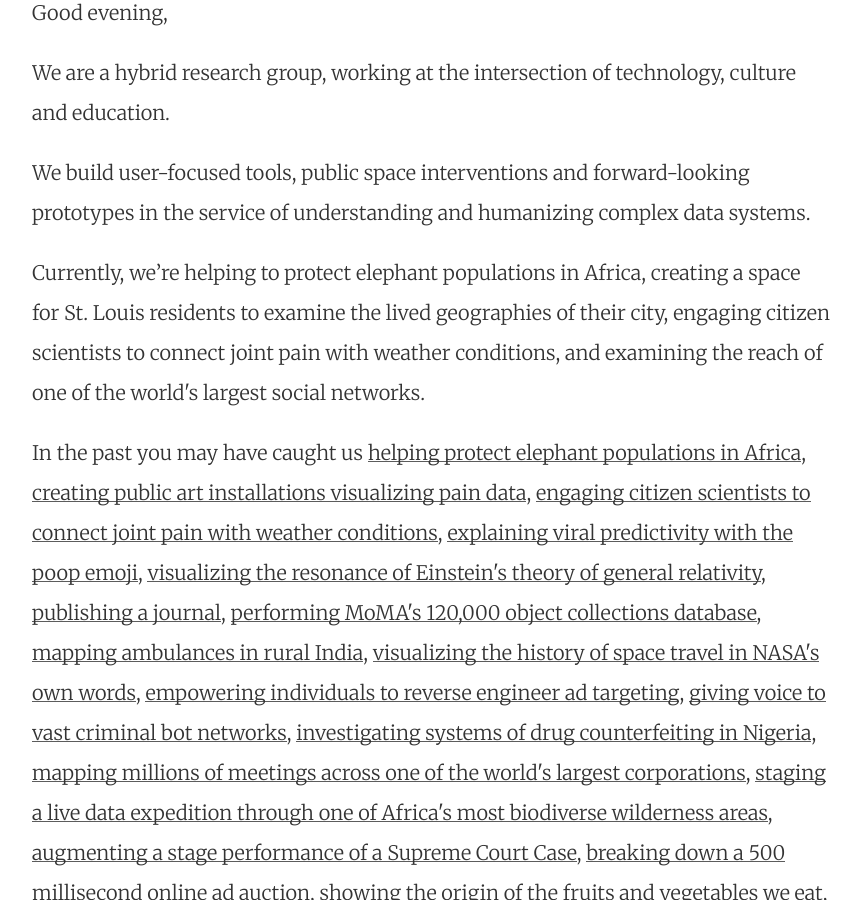
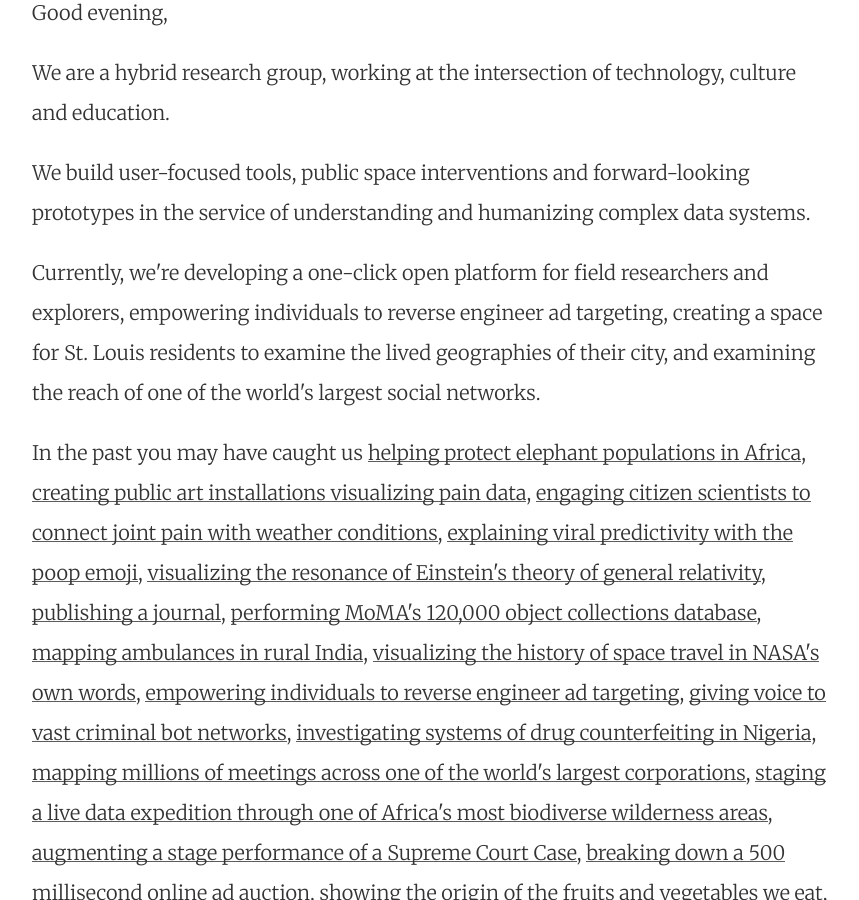
Before and after one commit to O-C-R/o-c-r.github.io, a Jekyll site: the page built from index.html, in a window 1280 px wide and 900 px high, scrolled down 422 px. Shown: the whole window, without its empty margins (3-862 px from the left). Built offline with Jekyll 4.4.1, drawn with Linux system fonts in a browser that asks for light colours; nearby versions of some CDN libraries; the list of posts is cut into pages by our own code.

Commit message:
updated what we are currently working on paragraph

```diff
--- a/index.html
+++ b/index.html
@@ -28,7 +28,7 @@
       We build user-focused tools, public space interventions and forward-looking prototypes in the service of understanding and humanizing complex data systems.
     </p>
     <p>
-      Currently, we’re helping to protect elephant populations in Africa, creating a space for St. Louis residents to examine the lived geographies of their city, engaging citizen scientists to connect joint pain with weather conditions, and examining the reach of one of the world's largest social networks.
+      Currently, we're developing a one-click open platform for field researchers and explorers, empowering individuals to reverse engineer ad targeting, creating a space for St. Louis residents to examine the lived geographies of their city, and examining the reach of one of the world's largest social networks.
     </p>
     <p>
       In the past you may have caught us
```
